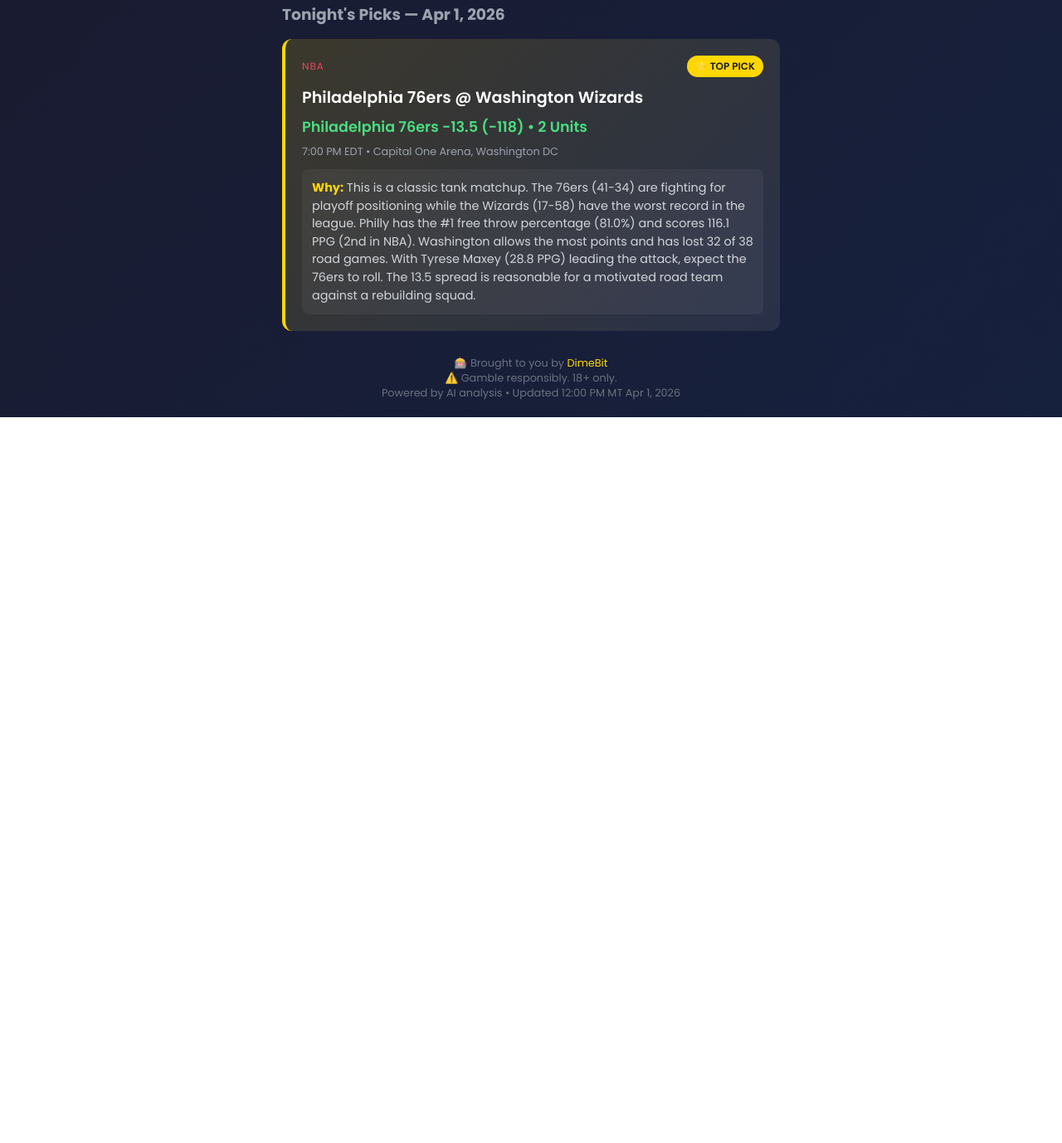
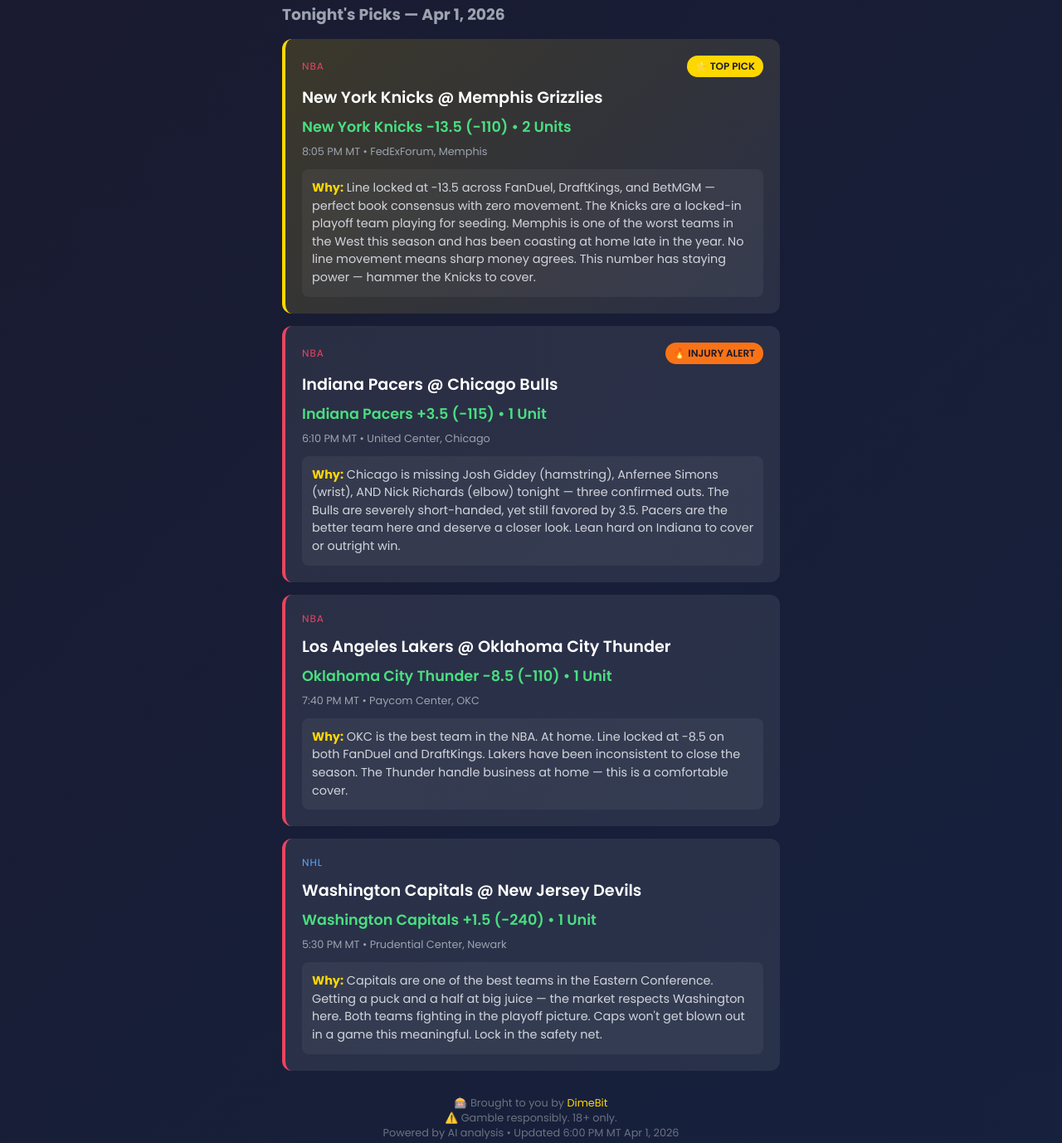
Before and after one commit to jaytestai123-svg/maggiebets, a website: page public/index.html in a window 1280 px wide. Shown: the part 310-1688 px from the top of the page at 83% size. Before the commit the page ends 813 px from the top, so only its background shows below. Drawn offline with Linux system fonts and the light colour scheme.

Commit message:
Evening picks update - April 1, 2026

```diff
--- a/public/index.html
+++ b/public/index.html
@@ -90,18 +90,58 @@
                 <span class="sport">NBA</span>
                 <span class="confidence">⭐ TOP PICK</span>
             </div>
-            <div class="matchup">Philadelphia 76ers @ Washington Wizards</div>
-            <div class="pick">Philadelphia 76ers -13.5 (-118) • 2 Units</div>
-            <div class="time">7:00 PM EDT • Capital One Arena, Washington DC</div>
+            <div class="matchup">New York Knicks @ Memphis Grizzlies</div>
+            <div class="pick">New York Knicks -13.5 (-110) • 2 Units</div>
+            <div class="time">8:05 PM MT • FedExForum, Memphis</div>
             <div class="reasoning">
-                <strong>Why:</strong> This is a classic tank matchup. The 76ers (41-34) are fighting for playoff positioning while the Wizards (17-58) have the worst record in the league. Philly has the #1 free throw percentage (81.0%) and scores 116.1 PPG (2nd in NBA). Washington allows the most points and has lost 32 of 38 road games. With Tyrese Maxey (28.8 PPG) leading the attack, expect the 76ers to roll. The 13.5 spread is reasonable for a motivated road team against a rebuilding squad.
+                <strong>Why:</strong> Line locked at -13.5 across FanDuel, DraftKings, and BetMGM — perfect book consensus with zero movement. The Knicks are a locked-in playoff team playing for seeding. Memphis is one of the worst teams in the West this season and has been coasting at home late in the year. No line movement means sharp money agrees. This number has staying power — hammer the Knicks to cover.
+            </div>
+        </div>
+
+        <!-- INJURY ALERT PICK -->
+        <div class="pick-card">
+            <div class="pick-header">
+                <span class="sport">NBA</span>
+                <span class="confidence" style="background: #f97316;">🔥 INJURY ALERT</span>
+            </div>
+            <div class="matchup">Indiana Pacers @ Chicago Bulls</div>
+            <div class="pick">Indiana Pacers +3.5 (-115) • 1 Unit</div>
+            <div class="time">6:10 PM MT • United Center, Chicago</div>
+            <div class="reasoning">
+                <strong>Why:</strong> Chicago is missing Josh Giddey (hamstring), Anfernee Simons (wrist), AND Nick Richards (elbow) tonight — three confirmed outs. The Bulls are severely short-handed, yet still favored by 3.5. Pacers are the better team here and deserve a closer look. Lean hard on Indiana to cover or outright win.
+            </div>
+        </div>
+
+        <!-- OKC PICK -->
+        <div class="pick-card">
+            <div class="pick-header">
+                <span class="sport">NBA</span>
+            </div>
+            <div class="matchup">Los Angeles Lakers @ Oklahoma City Thunder</div>
+            <div class="pick">Oklahoma City Thunder -8.5 (-110) • 1 Unit</div>
+            <div class="time">7:40 PM MT • Paycom Center, OKC</div>
+            <div class="reasoning">
+                <strong>Why:</strong> OKC is the best team in the NBA. At home. Line locked at -8.5 on both FanDuel and DraftKings. Lakers have been inconsistent to close the season. The Thunder handle business at home — this is a comfortable cover.
+            </div>
+        </div>
+
+        <!-- NHL PICK -->
+        <div class="pick-card">
+            <div class="pick-header">
+                <span class="sport nhl">NHL</span>
+            </div>
+            <div class="matchup">Washington Capitals @ New Jersey Devils</div>
+            <div class="pick">Washington Capitals +1.5 (-240) • 1 Unit</div>
+            <div class="time">5:30 PM MT • Prudential Center, Newark</div>
+            <div class="reasoning">
+                <strong>Why:</strong> Capitals are one of the best teams in the Eastern Conference. Getting a puck and a half at big juice — the market respects Washington here. Both teams fighting in the playoff picture. Caps won't get blown out in a game this meaningful. Lock in the safety net.
             </div>
         </div>
 
         <div class="footer">
             <p>🎰 Brought to you by <a href="https://go.dimebitaffiliates.com/visit/?bta=35096&brand=dimebit" style="color: #ffd700; text-decoration: none;">DimeBit</a></p>
             <p>⚠️ Gamble responsibly. 18+ only.</p>
-            <p>Powered by AI analysis • Updated 12:00 PM MT Apr 1, 2026</p>
+            <p>Powered by AI analysis • Updated 6:00 PM MT Apr 1, 2026</p>
         </div>
     </div>
 </body>
```
Also changed, not shown: picks-data.json (+49 -14 lines).
